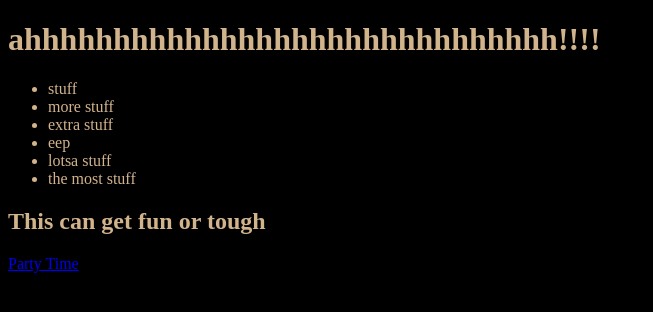
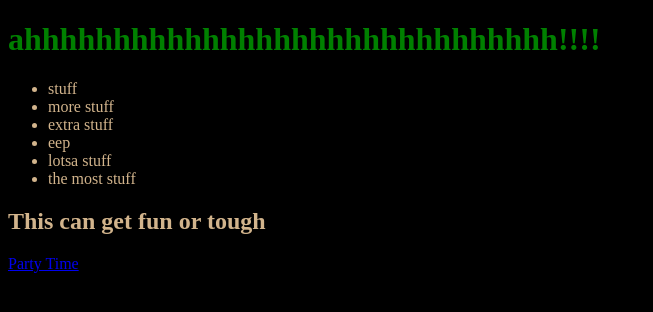
Before and after one commit to dojo24/novemberTest, a plain HTML site: page index.html in a window 1280 px wide. Shown: the whole page, without its empty margins (0-653 px from the left). Drawn offline with Linux system fonts and the light colour scheme.

Commit message:
more styling

```diff
--- a/style.less
+++ b/style.less
@@ -1,4 +1,8 @@
 body {
     background-color: black;
-    color: tan
+    color: tan;
+
+    h1 {
+        color: green;
+    }
 }
```
Also changed, not shown: style.css.
